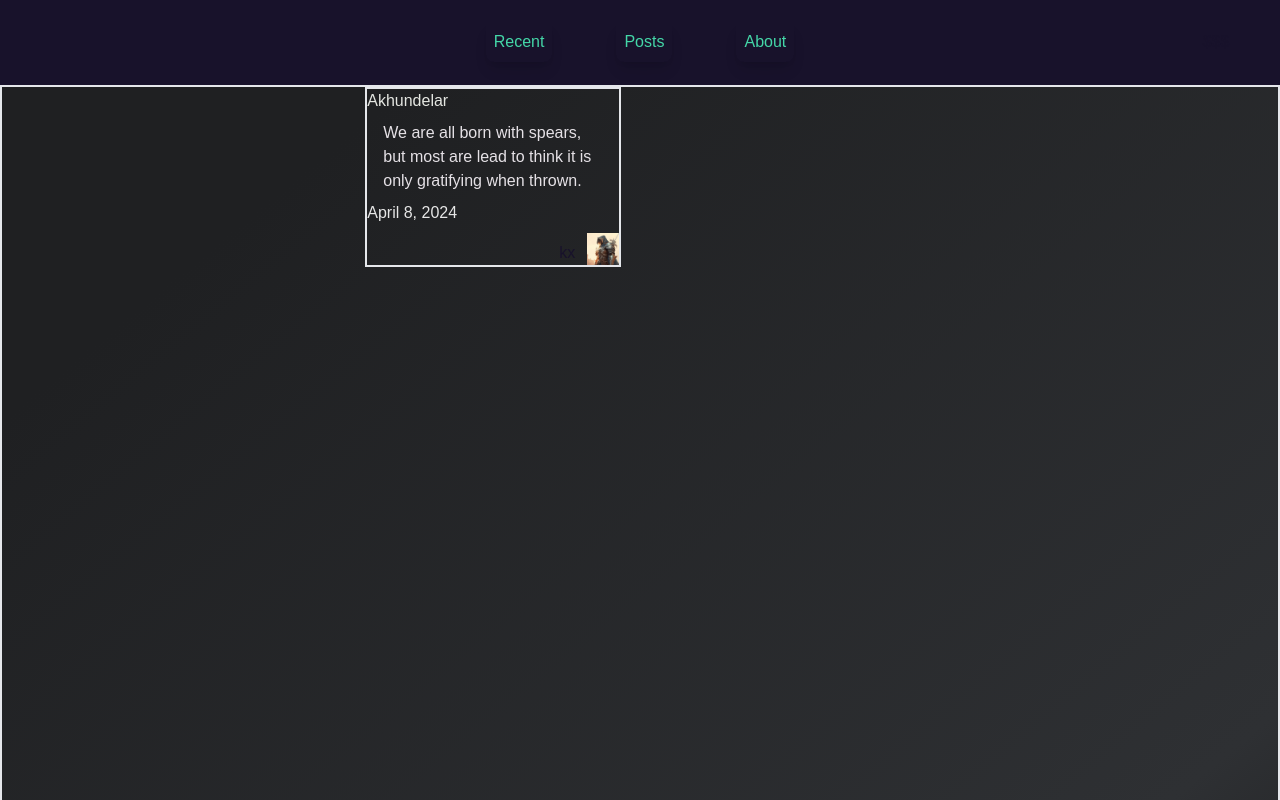
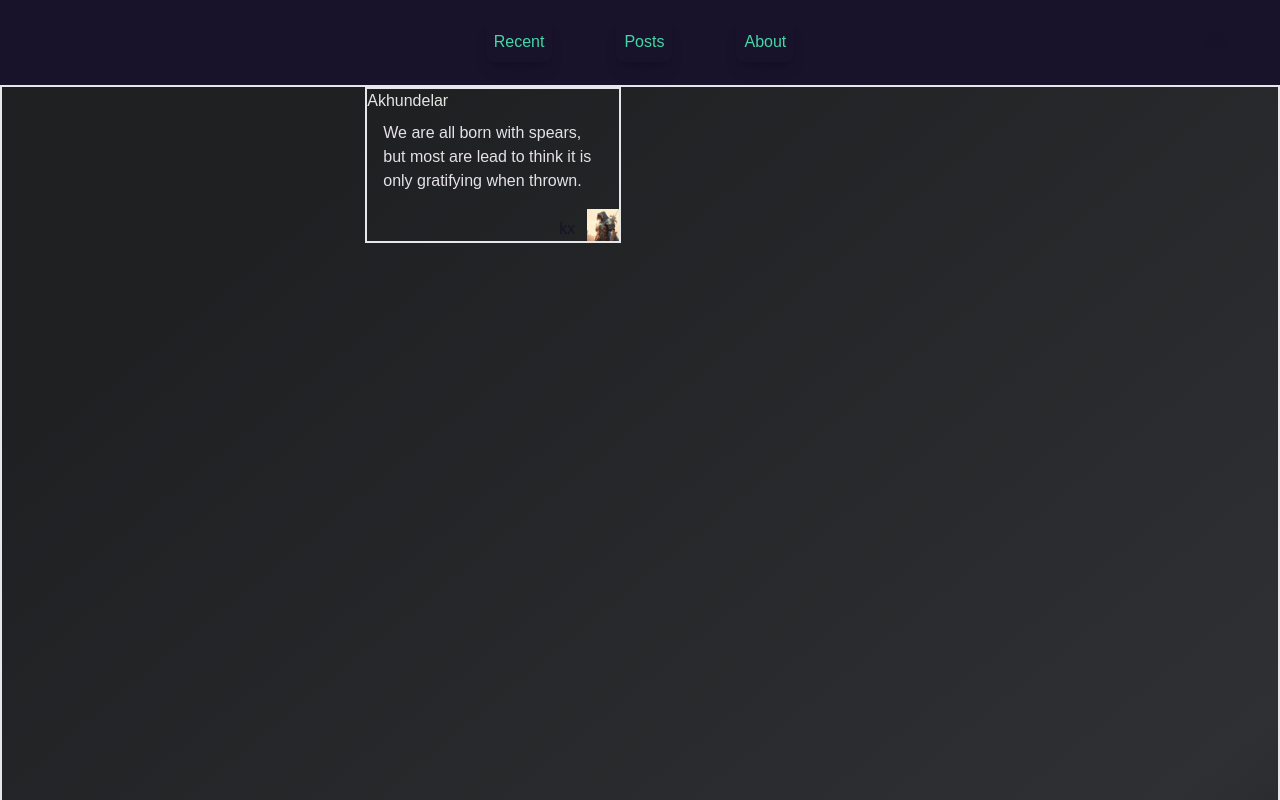
Before and after one commit to KXzeno/karnovah-blog, a Next.js app: page / in a window 1280 px wide. Shown: the top 800 px of the page. Built offline with nearby package versions, Linux system fonts and the light colour scheme; a web font is replaced by a local one.

Commit message:
Drill date as prop in RFC

```diff
--- a/app/components/FOB/Feed/Feed.tsx
+++ b/app/components/FOB/Feed/Feed.tsx
@@ -22,10 +22,7 @@ function FeedCard({ title, abstract, date, author }: postData) {
         <div id="hero-abstract">
           {abstract}
         </div>
-        <div id="hero-date">
-          {date}
-        </div>
-        <Author user='kx'/>
+        <Author user='kx' date={date}/>
         <div id="hero-author">
         </div>
       </div>
```
